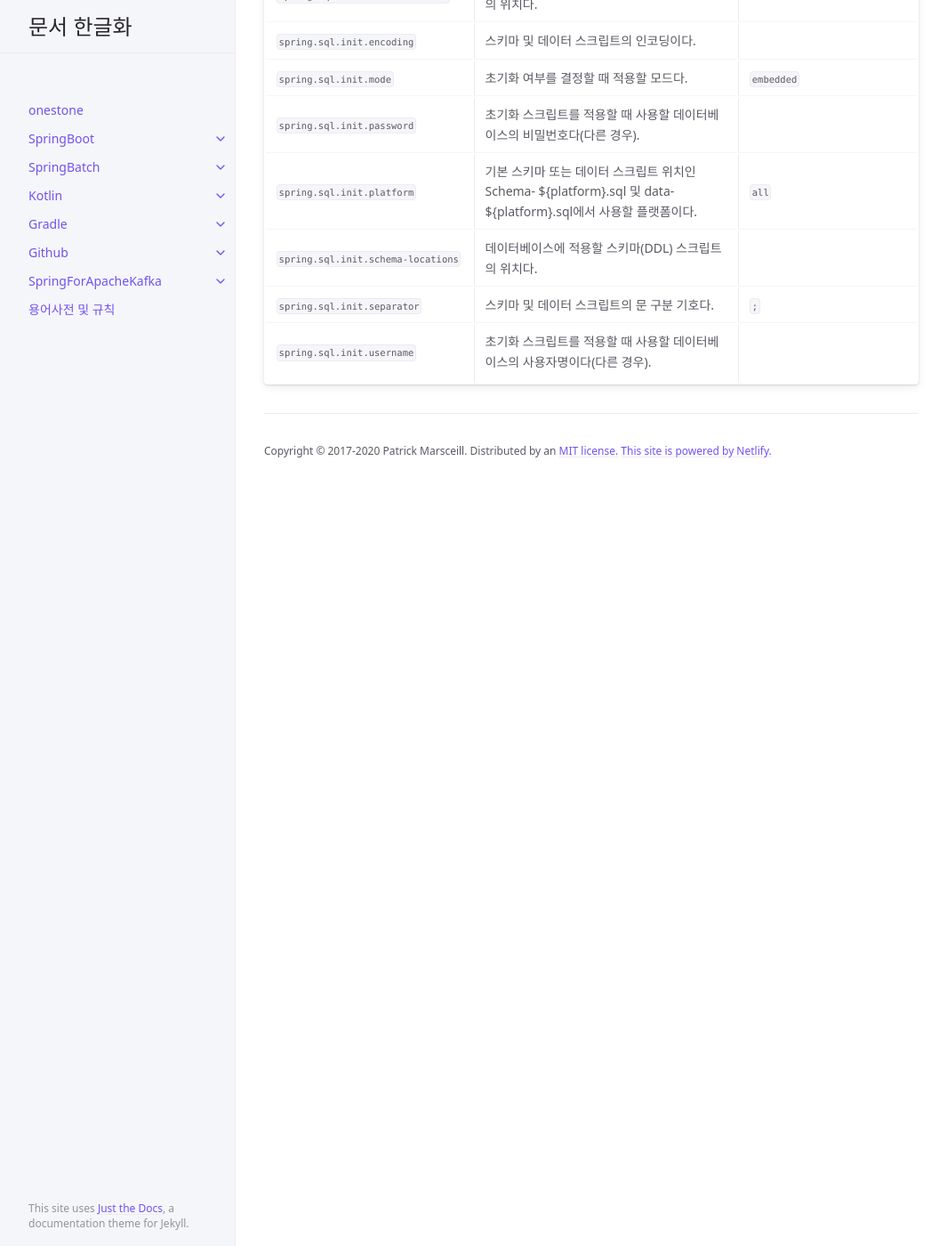
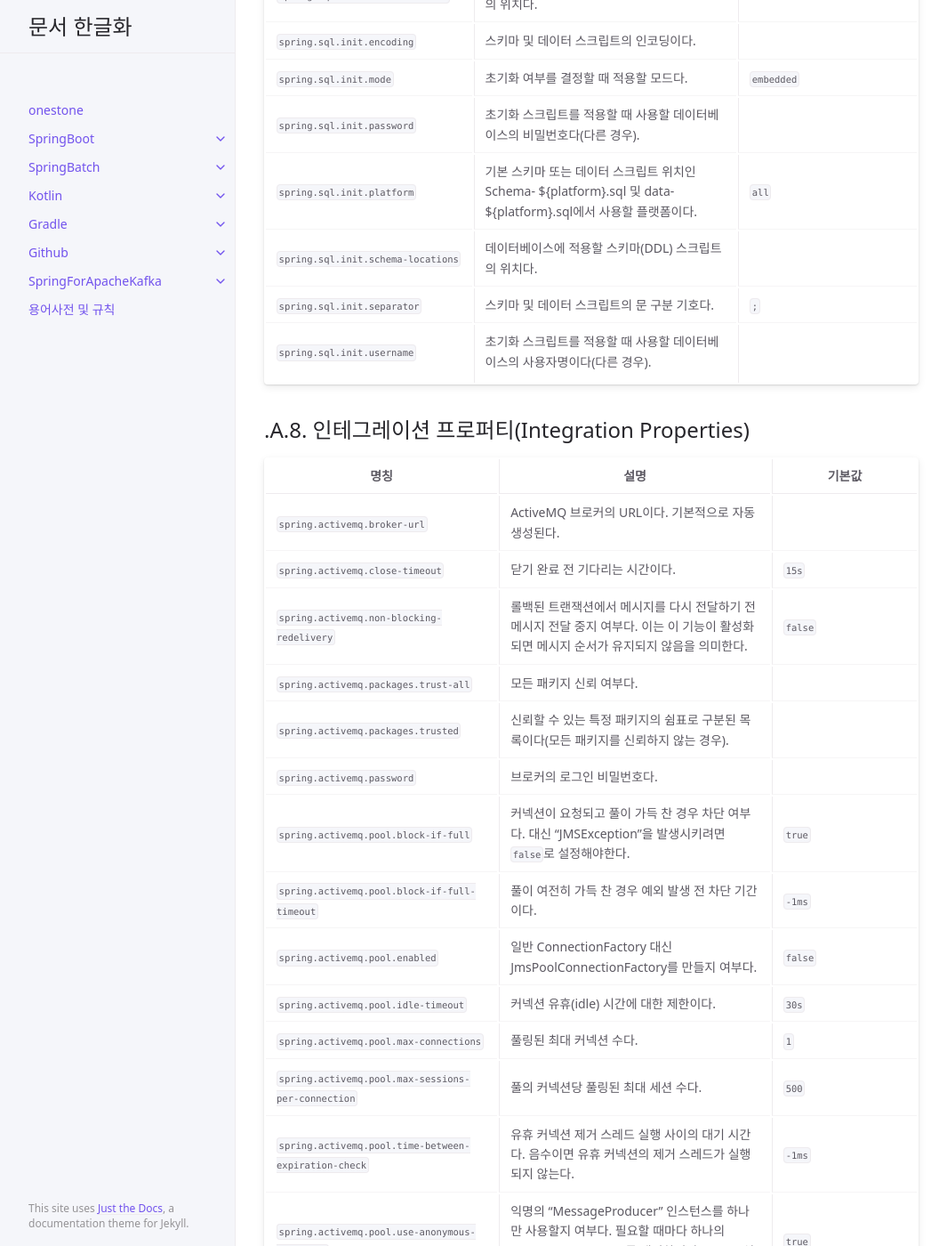
Before and after one commit to onestone9900/onestone9900.github.io, a Jekyll site: the page built from docs/spring_boot/3.1.1/spring_boot/19.appendices.md, in a window 1280 px wide and 1400 px high, scrolled down 34866 px. Shown: the whole window at 89% size, without its empty margins (107-1172 px from the left). Built offline with Jekyll 4.4.1, drawn with Linux system fonts in a browser that asks for light colours; some of the changed text lies outside the part shown.

Commit message:
docs: spring boot -  ## .A.8. 인테그레이션 프로퍼티(Integration Properties)

```diff
--- a/docs/spring_boot/3.1.1/spring_boot/19.appendices.md
+++ b/docs/spring_boot/3.1.1/spring_boot/19.appendices.md
@@ -560,3 +560,31 @@ nav_order: 19
 |`spring.sql.init.schema-locations`|데이터베이스에 적용할 스키마(DDL) 스크립트의 위치다.||
 |`spring.sql.init.separator`|스키마 및 데이터 스크립트의 문 구분 기호다.|`;`|
 |`spring.sql.init.username`|초기화 스크립트를 적용할 때 사용할 데이터베이스의 사용자명이다(다른 경우).||
+
+
+## .A.8. 인테그레이션 프로퍼티(Integration Properties)
+
+|명칭|설명|기본값|
+|---|---|---|
+|`spring.activemq.broker-url`|ActiveMQ 브로커의 URL이다. 기본적으로 자동 생성된다.||
+|`spring.activemq.close-timeout`|닫기 완료 전 기다리는 시간이다.|`15s`|
+|`spring.activemq.non-blocking-redelivery`|롤백된 트랜잭션에서 메시지를 다시 전달하기 전 메시지 전달 중지 여부다. 이는 이 기능이 활성화되면 메시지 순서가 유지되지 않음을 의미한다.|`false`|
+|`spring.activemq.packages.trust-all`|모든 패키지 신뢰 여부다.||
+|`spring.activemq.packages.trusted`|신뢰할 수 있는 특정 패키지의 쉼표로 구분된 목록이다(모든 패키지를 신뢰하지 않는 경우).||
+|`spring.activemq.password`|브로커의 로그인 비밀번호다.||
+|`spring.activemq.pool.block-if-full`|커넥션이 요청되고 풀이 가득 찬 경우 차단 여부다. 대신 "JMSException"을 발생시키려면 `false`로 설정해야한다.|`true`|
+|`spring.activemq.pool.block-if-full-timeout`|풀이 여전히 가득 찬 경우 예외 발생 전 차단 기간이다.|`-1ms`|
+|`spring.activemq.pool.enabled`|일반 ConnectionFactory 대신 JmsPoolConnectionFactory를 만들지 여부다.|`false`|
+|`spring.activemq.pool.idle-timeout`|커넥션 유휴(idle) 시간에 대한 제한이다.|`30s`|
+|`spring.activemq.pool.max-connections`|풀링된 최대 커넥션 수다.|`1`|
+|`spring.activemq.pool.max-sessions-per-connection`|풀의 커넥션당 풀링된 최대 세션 수다.|`500`|
+|`spring.activemq.pool.time-between-expiration-check`|유휴 커넥션 제거 스레드 실행 사이의 대기 시간다. 음수이면 유휴 커넥션의 제거 스레드가 실행되지 않는다.|`-1ms`|
+|`spring.activemq.pool.use-anonymous-producers`|익명의 "MessageProducer" 인스턴스를 하나만 사용할지 여부다. 필요할 때마다 하나의 "MessageProducer"를 생성하려면 false로 설정하자.|`true`|
+|`spring.activemq.send-timeout`|응답을 위해 메시지 전송을 기다리는 시간이다. 영원히 기다리려면 0으로 설정하자.|`0ms`|
+|`spring.activemq.user`|브로커의 로그인 사용자다.||
+|`spring.artemis.broker-url`|아르테미스의 브로커 포트다.|`tcp://localhost:61616`|
+|`spring.artemis.embedded.cluster-password`|클러스터 비밀번호다. 기본적으로 시작 시 무작위로 생성된다.||
+|`spring.artemis.embedded.data-directory`|저널 파일 디렉터리다. 지속성(persistence)이 꺼진 경우에는 필요하지 않다.||
+|`spring.artemis.embedded.enabled`|아르테미스 서버 API를 사용할 수 있는 경우 임베디드 모드를 활성화할지 여부다.|`true`|
+|`spring.artemis.embedded.persistent`|영구 저장소 활성화 여부다.|`false`|
+|`spring.artemis.embedded.queues`|시작 시 생성할 쉼표로 구분된 큐 목록이다.|`[]`|
```
